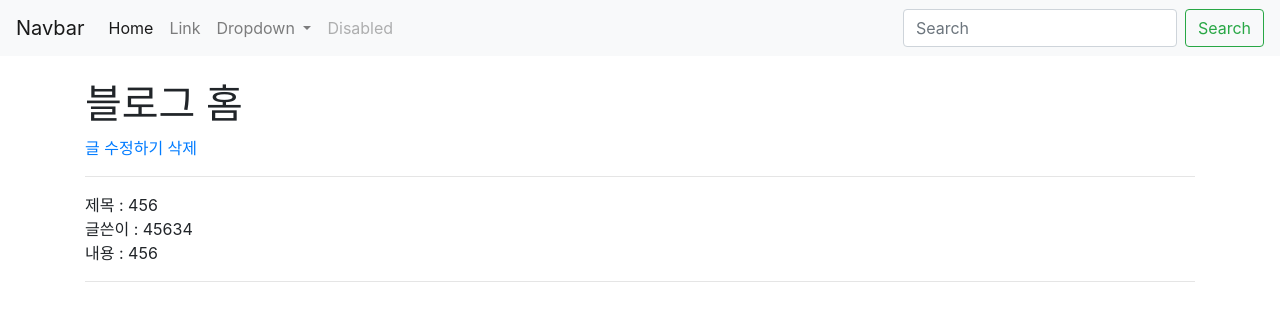
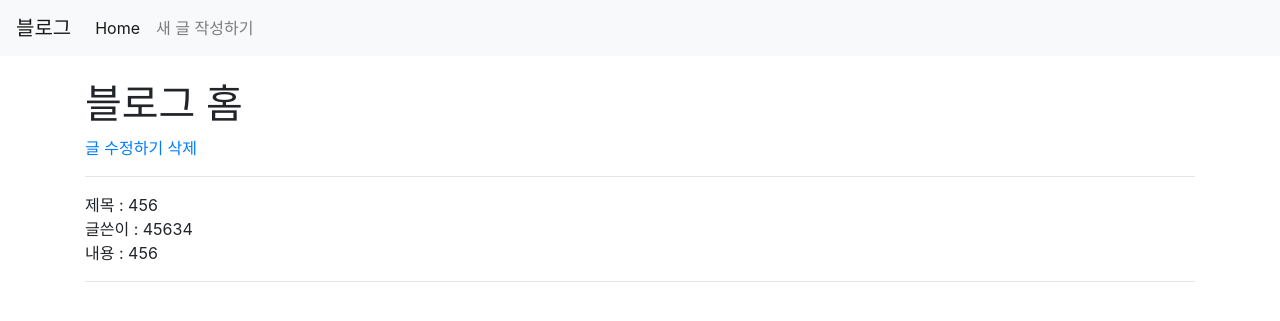
Before and after one commit to Aqudi/django-blog, a Django app: page /blog/detail/2 in a window 1280 px wide. Shown: the top 321 px of the page. Run offline with Django 3.2, Linux system fonts and the light colour scheme; data comes from the database, SQL or seed files in the repository; both versions use the stored data as it was after the commit; some libraries are stand-ins or nearby versions.

Commit message:
nav bar 수정

```diff
--- a/CRUD/CRUD/templates/base.html
+++ b/CRUD/CRUD/templates/base.html
@@ -23,7 +23,7 @@
 
 <body>
     <nav class="navbar navbar-expand-lg navbar-light bg-light">
-    <a class="navbar-brand" href="#">Navbar</a>
+    <a class="navbar-brand" href="#">블로그</a>
     <button class="navbar-toggler" type="button" data-toggle="collapse" data-target="#navbarSupportedContent" aria-controls="navbarSupportedContent" aria-expanded="false" aria-label="Toggle navigation">
         <span class="navbar-toggler-icon"></span>
     </button>
@@ -31,30 +31,12 @@
     <div class="collapse navbar-collapse" id="navbarSupportedContent">
         <ul class="navbar-nav mr-auto">
         <li class="nav-item active">
-            <a class="nav-link" href="#">Home <span class="sr-only">(current)</span></a>
+            <a class="nav-link" href="{% url 'home' 1 %}">Home <span class="sr-only">(current)</span></a>
         </li>
         <li class="nav-item">
-            <a class="nav-link" href="#">Link</a>
-        </li>
-        <li class="nav-item dropdown">
-            <a class="nav-link dropdown-toggle" href="#" id="navbarDropdown" role="button" data-toggle="dropdown" aria-haspopup="true" aria-expanded="false">
-            Dropdown
-            </a>
-            <div class="dropdown-menu" aria-labelledby="navbarDropdown">
-            <a class="dropdown-item" href="#">Action</a>
-            <a class="dropdown-item" href="#">Another action</a>
-            <div class="dropdown-divider"></div>
-            <a class="dropdown-item" href="#">Something else here</a>
-            </div>
-        </li>
-        <li class="nav-item">
-            <a class="nav-link disabled" href="#" tabindex="-1" aria-disabled="true">Disabled</a>
+            <a class="nav-link" href="{% url 'new' %}">새 글 작성하기</a>
         </li>
         </ul>
-        <form class="form-inline my-2 my-lg-0">
-        <input class="form-control mr-sm-2" type="search" placeholder="Search" aria-label="Search">
-        <button class="btn btn-outline-success my-2 my-sm-0" type="submit">Search</button>
-        </form>
     </div>
     </nav>
     <div class="container">
```
Also changed, not shown: CRUD/db.sqlite3.
